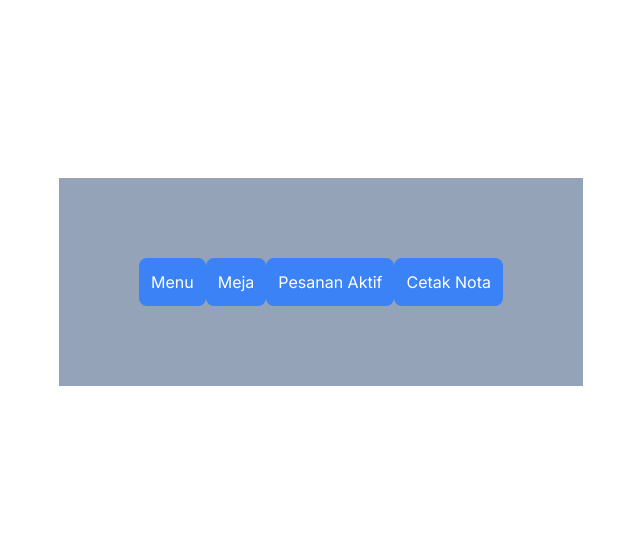
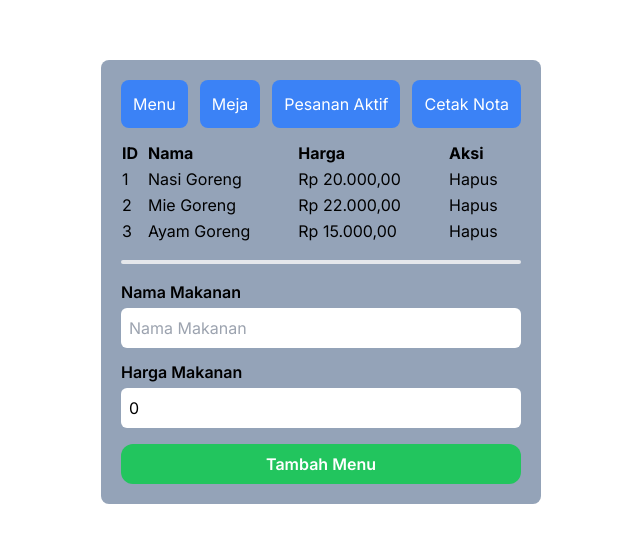
Before and after one commit to Bryan-snw/simple-menu, a Next.js app: page / in a window 1280 px wide. Shown: the part 118-660 px from the top of the page, without its empty margins (319-959 px from the left). Built offline with nearby package versions, Linux system fonts and the light colour scheme.

Commit message:
Done tampilanMenu

```diff
--- a/app/components/Menu/TampilanMenu.tsx
+++ b/app/components/Menu/TampilanMenu.tsx
@@ -1,8 +1,115 @@
-import React from 'react'
+import React, { useEffect, useState } from 'react'
+
+
+const rupiah = (number: number) =>{
+    return new Intl.NumberFormat("id-ID", {
+      style: "currency",
+      currency: "IDR"
+    }).format(number);
+  }
 
 const TampilanMenu = () => {
+
+    const [namaMakanan,setNamaMakanan] = useState("");
+    const [hargaMakanan,setHargaMakanan] = useState(0);
+
+    const [menuList, setMenuList] = useState([
+        {
+            id: 1,
+            nama: "Nasi Goreng",
+            harga: 20000
+        },
+        {
+            id: 2,
+            nama: "Mie Goreng",
+            harga: 22000
+        },
+        {
+            id: 3,
+            nama: "Ayam Goreng",
+            harga: 15000
+        },
+    ]);
+
+    function handleDelete() {
+
+    }
+
+
+    function handleAddMenu(e: any){
+        e.preventDefault();
+
+        if (namaMakanan === "") {
+            alert("Data Masih Kosong");
+        } else {
+
+            const updatedData = [...menuList];
+
+            const data = {
+                id: menuList.length+1,
+                nama: namaMakanan,
+                harga: hargaMakanan
+            }
+
+            updatedData.push(data);
+
+            setMenuList(updatedData);
+            setHargaMakanan(0);
+            setNamaMakanan("")
+        }
+
+    }
+
   return (
-    <div>TampilanMenu</div>
+    <>
+        <table className="w-full">
+            <thead>
+            <tr>
+                    <th className="text-start">ID</th>
+                    <th className="text-start">Nama</th>
+                    <th className="text-start">Harga</th>
+                    <th className="text-start">Aksi</th>
+                </tr>
+            </thead>
+            <tbody>
+                {menuList.map(menu =>
+                    <tr key={menu.id}>
+                        <td>{menu.id}</td>
+                        <td>{menu.nama}</td>
+                        <td>{rupiah(menu.harga)}</td>
+                        <td><span className="cursor-pointer"onClick={handleDelete}>Hapus</span></td>
+                    </tr>
+                )}
+            </tbody>
+        </table>
+        <hr className='my-4 h-px bg-gray-200 border-2 rounded-xl' />
+        <form className="grid gap-3" onSubmit={handleAddMenu}>
+            <div>
+                <label htmlFor="namaMakanan" className="font-semibold">Nama Makanan</label>
+                <input className="w-full rounded-md p-2 mt-1"
+                    type="text"
+                    placeholder="Nama Makanan"
+                    id='namaMakanan'
+                    name='namaMakanan'
+                    value={namaMakanan}
+                    required
+                    onChange={(e)=>setNamaMakanan(e.target.value)}
+                />
+            </div>
+            <div>
+                <label htmlFor="hargaMakanan" className="font-semibold">Harga Makanan</label>
+                <input className="w-full rounded-md p-2 mt-1"
+                    type="number"
+                    placeholder="10000"
+                    id='hargaMakanan'
+                    name='hargaMakanan'
+                    value={hargaMakanan}
+                    onChange={(e)=>setHargaMakanan(parseInt(e.target.value))}
+                />
+            </div>
+            <button type='submit' className="mt-1 w-full bg-green-500 hover:bg-green-600 py-2 text-white font-semibold rounded-xl">Tambah Menu</button>
+        </form>
+    </>
   )
 }
 
--- a/app/page.tsx
+++ b/app/page.tsx
@@ -1,24 +1,45 @@
 'use client';
 import Image from 'next/image'
+import TampilanMenu from './components/Menu/TampilanMenu';
+import TampilanMeja from './components/Meja/TampilanMeja';
+import TampilanNota from './components/Nota/TampilanNota';
+import TampilanPesanan from './components/Pesanan/TampilanPesanan';
+import { useState } from 'react';
 
 
 export default function Home() {
 
-  function handleClick(type: string){
-    alert(type);
+  const [type, setType] = useState('menu');
+
+  function renderView(){
+    switch (type) {
+      case 'menu':
+        return <TampilanMenu />;
+      case 'meja':
+        return <TampilanMeja />
+      case 'pesanan':
+        return <TampilanPesanan />
+      case 'nota':
+        return <TampilanNota />
+    }
+  }
+
+  function changeView(type: string){
+
+    setType(type);
   }
 
   return (
     <main className="flex min-h-screen items-center justify-center">
-      <div className="grid bg-slate-400 p-20  w-auto">
-        <div>
-          <button onClick={()=>handleClick('menu')} className='p-3 bg-blue-500 hover:bg-blue-700 text-white rounded-lg'>Menu</button>
-          <button className='p-3 bg-blue-500 hover:bg-blue-700 text-white rounded-lg'>Meja</button>
-          <button className='p-3 bg-blue-500 hover:bg-blue-700 text-white rounded-lg'>Pesanan Aktif</button>
-          <button className='p-3 bg-blue-500 hover:bg-blue-700 text-white rounded-lg'>Cetak Nota</button>
+      <div className="grid bg-slate-400 p-5 rounded-lg">
+        <div className="flex gap-3 mb-3">
+          <button onClick={()=>changeView('menu')} className='p-3 bg-blue-500 hover:bg-blue-700 text-white rounded-lg'>Menu</button>
+          <button onClick={()=>changeView('meja')} className='p-3 bg-blue-500 hover:bg-blue-700 text-white rounded-lg'>Meja</button>
+          <button onClick={()=>changeView('pesanan')} className='p-3 bg-blue-500 hover:bg-blue-700 text-white rounded-lg'>Pesanan Aktif</button>
+          <button onClick={()=>changeView('nota')} className='p-3 bg-blue-500 hover:bg-blue-700 text-white rounded-lg'>Cetak Nota</button>
         </div>
         <div>
-
+          {renderView()}
         </div>
       </div>
     </main>
```
